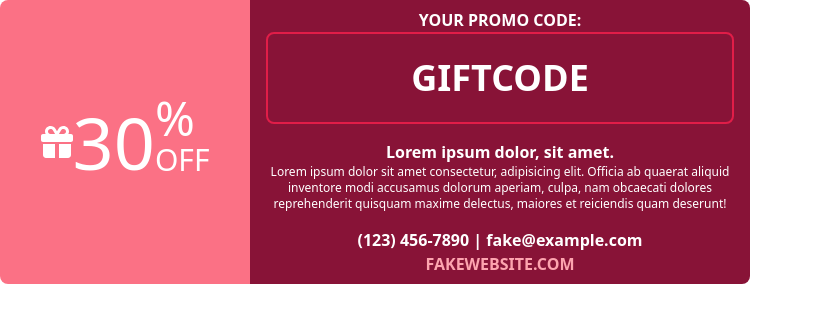
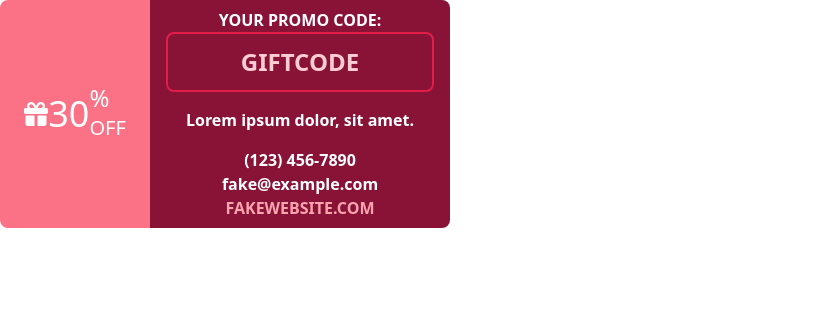
Before and after one commit to Buraiyen/coupon-wallet, a Nuxt app: page / in a window 1280 px wide. Shown: the top 322 px of the page, without its empty margins (0-813 px from the left). Built offline with nearby package versions, Linux system fonts and the light colour scheme.

Commit message:
:lipstick: style: smaller coupon size

```diff
--- a/components/coupon-card.vue
+++ b/components/coupon-card.vue
@@ -1,15 +1,15 @@
 <template>
-  <div class="w-[750px] text-white rounded-lg border-rose-200 grid grid-cols-3">
+  <div class="w-[450px] text-white rounded-lg border-rose-200 grid grid-cols-3">
     <div
       class="bg-rose-400 flex items-center justify-center col-span-1 rounded-tl-lg rounded-bl-lg"
     >
       <div>
-        <font-awesome-icon :icon="['fas', 'gift']" size="2xl" />
+        <font-awesome-icon :icon="['fas', 'gift']" size="xl" />
       </div>
-      <h3 class="text-7xl">30</h3>
+      <h3 class="text-4xl">30</h3>
       <div class="grid grid-rows-2">
-        <p class="text-5xl">%</p>
-        <p class="text-3xl">OFF</p>
+        <p class="text-2xl">%</p>
+        <p class="text-xl">OFF</p>
       </div>
     </div>
     <div class="bg-rose-900 col-span-2 text-center rounded-tr-lg rounded-br-lg">
@@ -18,7 +18,7 @@
         <div>
           <p class="uppercase font-bold">Your promo code:</p>
           <p
-            class="uppercase border-solid font-bold border-2 border-rose-600 py-6 text-4xl rounded-lg"
+            class="uppercase border-solid font-bold border-2 border-rose-600 py-3 text-2xl rounded-lg text-rose-200"
           >
             Giftcode
           </p>
@@ -27,12 +27,6 @@
         <!-- Information section -->
         <div class="mt-4">
           <p class="font-bold">Lorem ipsum dolor, sit amet.</p>
-          <p class="text-xs">
-            Lorem ipsum dolor sit amet consectetur, adipisicing elit. Officia ab
-            quaerat aliquid inventore modi accusamus dolorum aperiam, culpa, nam
-            obcaecati dolores reprehenderit quisquam maxime delectus, maiores et
-            reiciendis quam deserunt!
-          </p>
           <div class="font-bold mt-4">
             <span>
               <a
@@ -40,7 +34,7 @@
                 class="transition-colors hover:text-rose-300"
                 >(123) 456-7890</a
               >
-              |
+              <br />
               <a
                 href="mailto:fake@example.com"
                 class="transition-colors hover:text-rose-300"
```
